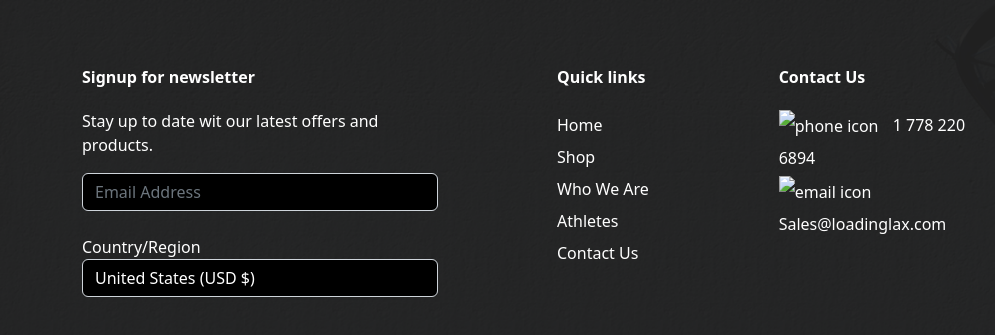
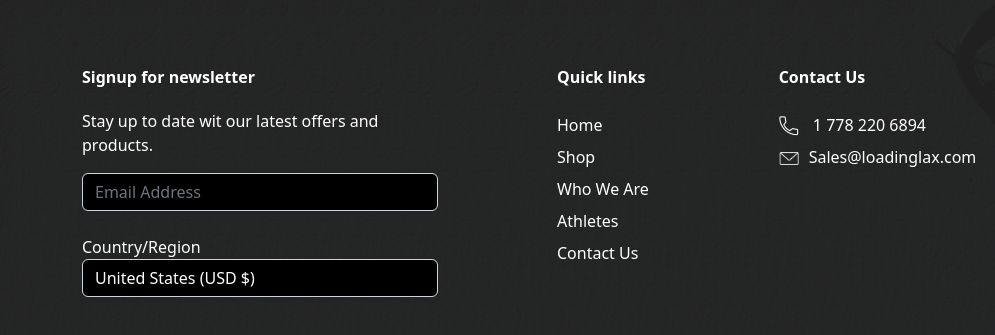
Before and after one commit to faridrony55/PSD-to-SHopify-hammergripco, a plain HTML site: page index.html in a window 1280 px wide. Shown: the part 3844-4179 px from the top of the page, 0-995 px from the left. Drawn offline with nearby package versions, Linux system fonts and the light colour scheme.

Commit message:
Update index.html

```diff
--- a/index.html
+++ b/index.html
@@ -468,10 +468,10 @@
         <div class="col-md-4">
           <strong>Contact Us</strong>
           <ul  class="list-unstyled">
-            <li><a href="#"> <img src="images/phone icon.png" alt="phone icon" >
+            <li><a href="#"> <img src="images/phoneicon.png" alt="phone icon" >
 
               1 778 220 6894</a> </li>
-            <li><a href="#"><img src="images/email icon.png" alt="email icon"">Sales@loadinglax.com</a></li>
+            <li><a href="#"><img src="images/emailicon.png" alt="email icon"">Sales@loadinglax.com</a></li>
 
           </ul>
         </div>
```
